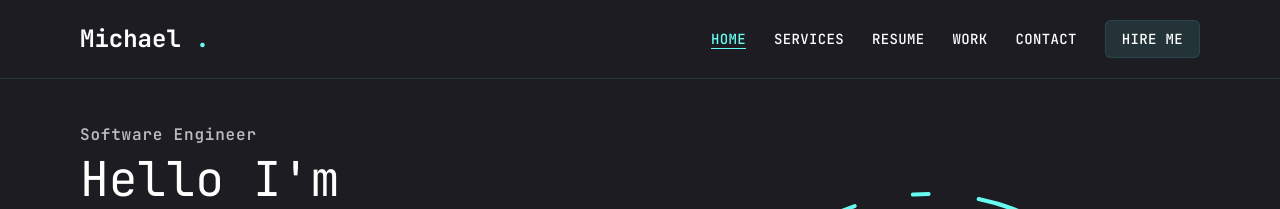
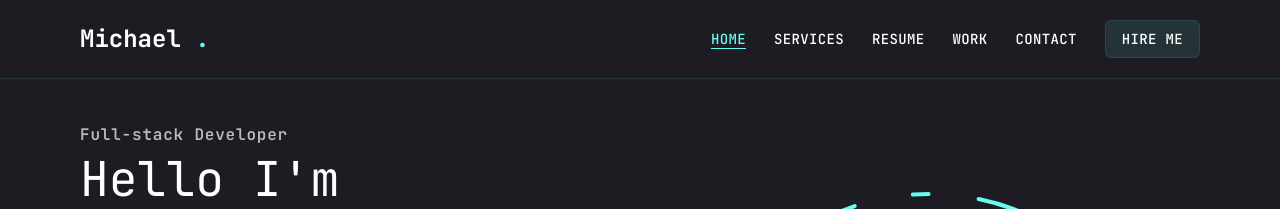
Before and after one commit to michaelzerihun/portfolio, a Next.js app: page / in a window 1280 px wide. Shown: the top 209 px of the page. Built offline with nearby package versions, Linux system fonts and the light colour scheme.

Commit message:
refactor(home): job title improvements

```diff
--- a/app/page.tsx
+++ b/app/page.tsx
@@ -13,7 +13,7 @@ export default function Home() {
         <div className="flex flex-col items-center md:items-start gap-5 md:gap-7 text-center md:text-start">
           <div>
             <h3 className="font-semibold text-white/70 tracking-wider mb-1">
-              Software Engineer
+              Full-stack Developer
             </h3>
             <h2 className="text-3xl md:text-5xl mb-2">Hello I&apos;m</h2>
             <h1 className="text-lightSky text-5xl md:text-7xl tracking-normal">
```
